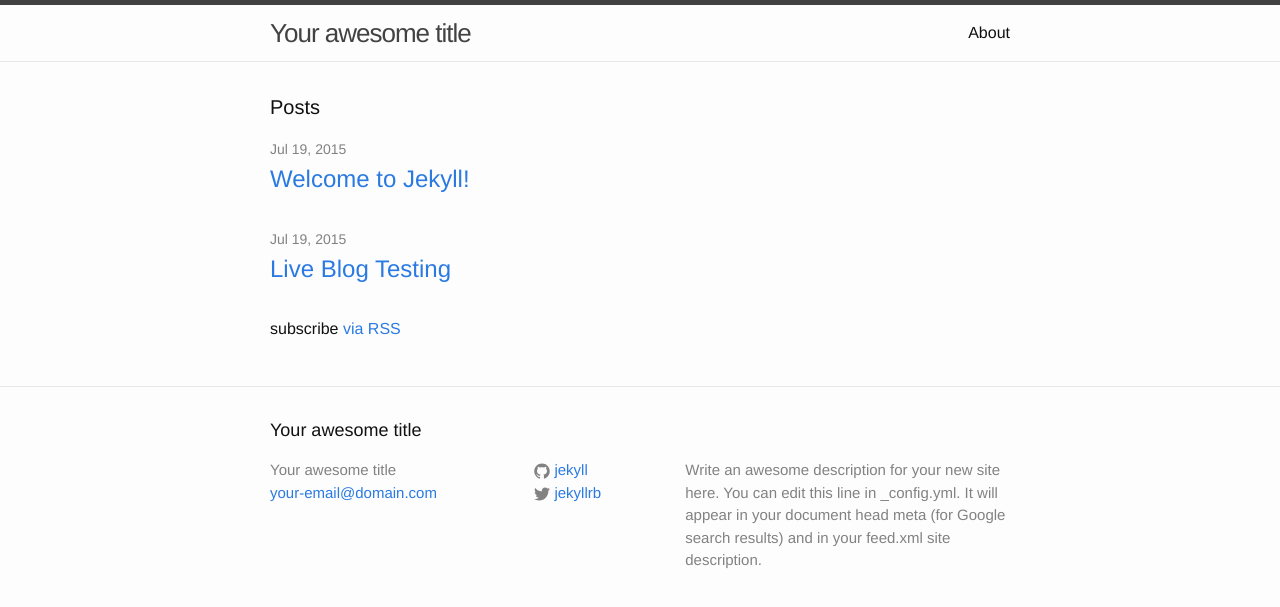
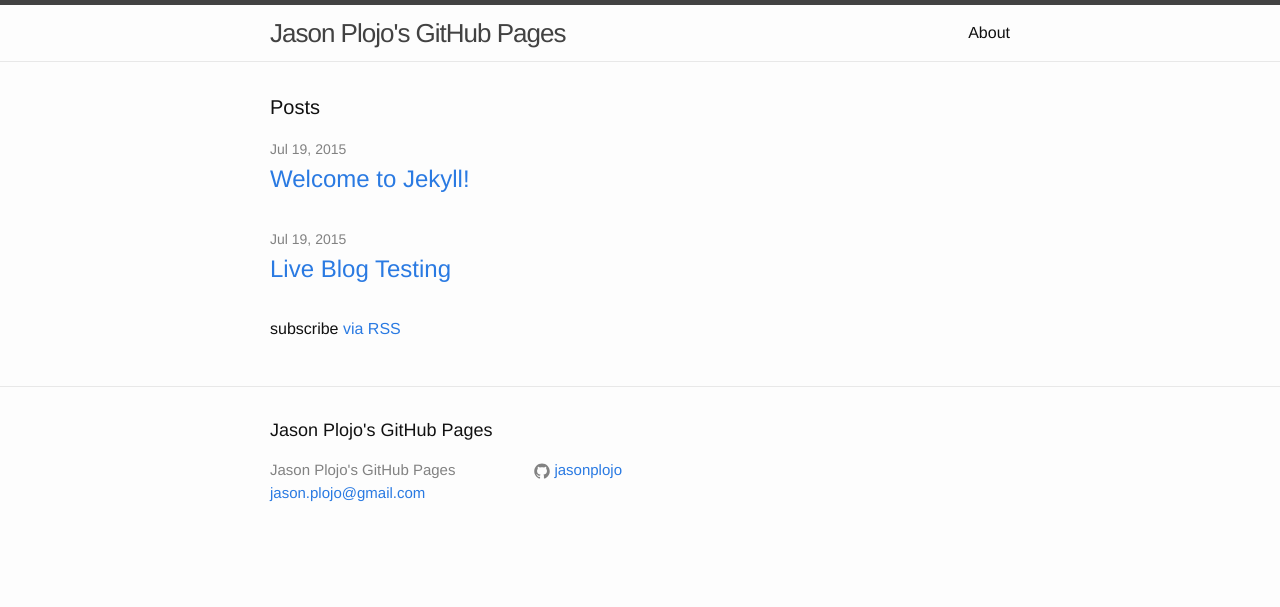
Before and after one commit to jasonplojo/jasonplojo.github.io, a Jekyll site: the page built from index.html, in a window 1280 px wide. Shown: the top 607 px of the page. Built offline with Jekyll 4.4.1, drawn with Linux system fonts in a browser that asks for light colours.

Commit message:
Edited configuration

```diff
--- a/_config.yml
+++ b/_config.yml
@@ -1,14 +1,8 @@
 # Site settings
-title: Your awesome title
-email: your-email@domain.com
-description: > # this means to ignore newlines until "baseurl:"
-  Write an awesome description for your new site here. You can edit this
-  line in _config.yml. It will appear in your document head meta (for
-  Google search results) and in your feed.xml site description.
+title: Jason Plojo's GitHub Pages
+email: jason.plojo@gmail.com
 baseurl: "" # the subpath of your site, e.g. /blog/
-url: "http://yourdomain.com" # the base hostname & protocol for your site
-twitter_username: jekyllrb
-github_username:  jekyll
+github_username: jasonplojo
 
 # Build settings
 markdown: kramdown
```
